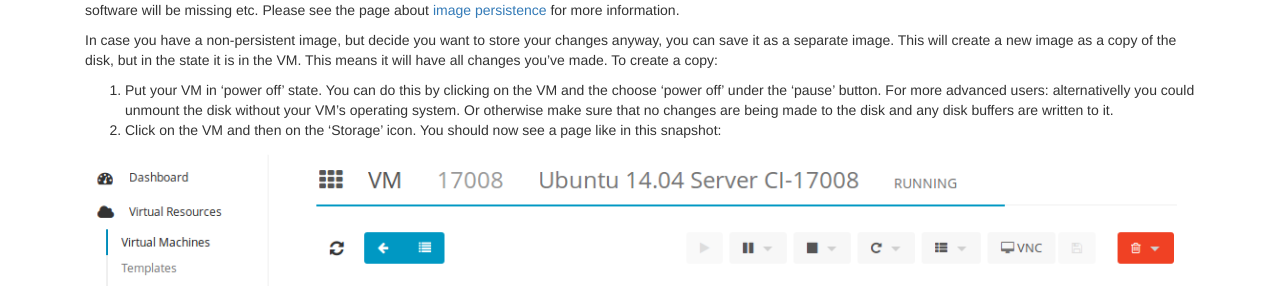
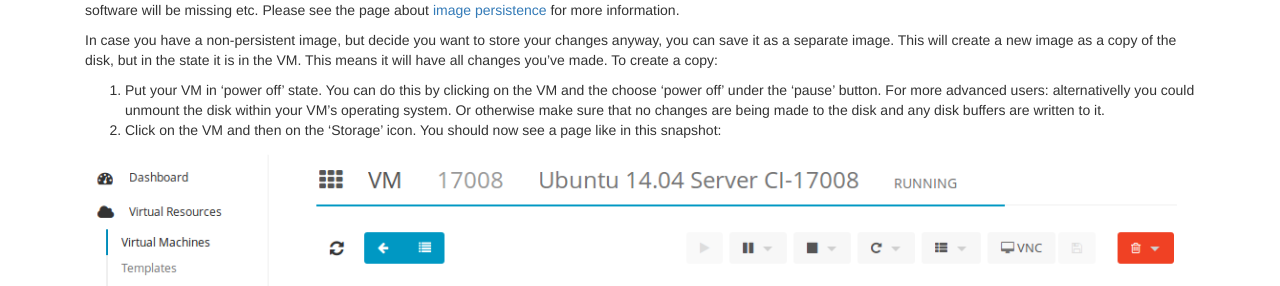
Before and after one commit to sara-nl/clouddocs, a Jekyll site: the page built from storage_snapshot.markdown, in a window 1280 px wide and 1319 px high. Shown: the part 200-486 px from the top of the window. Built offline with Jekyll 4.4.1, drawn with Linux system fonts in a browser that asks for light colours; nearby versions of some CDN libraries.

Commit message:
type in storage_snapshot

```diff
--- a/storage_snapshot.markdown
+++ b/storage_snapshot.markdown
@@ -7,7 +7,7 @@ While running a VM, you make several changes to the image(s) of the VM: you'll i
 
 In case you have a non-persistent image, but decide you want to store your changes anyway, you can save it as a separate image. This will create a new image as a copy of the disk, but in the state it is in the VM. This means it will have all changes you've made. To create a copy:
 
-1. Put your VM in 'power off' state. You can do this by clicking on the VM and the choose 'power off' under the 'pause' button. For more advanced users: alternativelly you could unmount the disk without your VM's operating system. Or otherwise make sure that no changes are being made to the disk and any disk buffers are written to it.
+1. Put your VM in 'power off' state. You can do this by clicking on the VM and the choose 'power off' under the 'pause' button. For more advanced users: alternativelly you could unmount the disk within your VM's operating system. Or otherwise make sure that no changes are being made to the disk and any disk buffers are written to it.
 2. Click on the VM and then on the 'Storage' icon. You should now see a page like in this snapshot:
 
 ![storage_snapshot](images/storage_snapshot_1.png)
```
